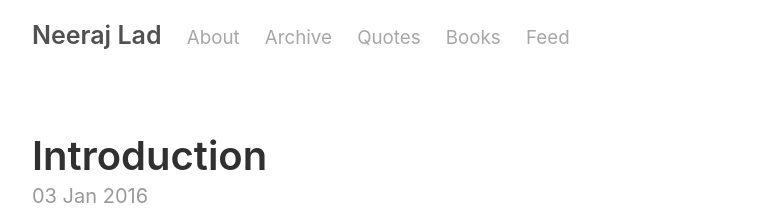
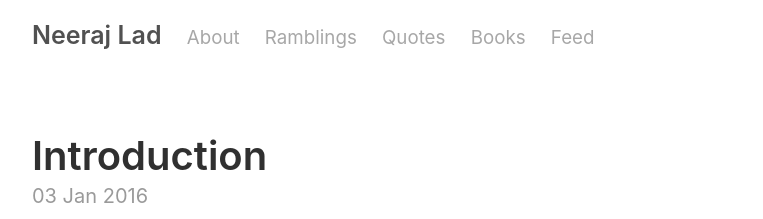
Before and after one commit to neeraj-lad/neeraj-lad.github.io, a Jekyll site: the page built from index.html, in a window 1280 px wide. Shown: the top 219 px of the page, without its empty margins (258-1021 px from the left). Built offline with Jekyll 4.4.1, drawn with Linux system fonts in a browser that asks for light colours; the list of posts is cut into pages by our own code.

Commit message:
Change Archive to Ramblings

```diff
--- a/_config.yml
+++ b/_config.yml
@@ -29,7 +29,7 @@ github:
 # This is the list of pages to include in the header of the website.
 pages_list:
   About: '/about/'
-  Archive: '/archive/'
+  Ramblings: '/ramblings/'
   Quotes: '/quotes/'
   Books: '/books/'
   Feed: '/atom.xml'
```
Also changed, not shown: ramblings.md (renamed from archive.md).
